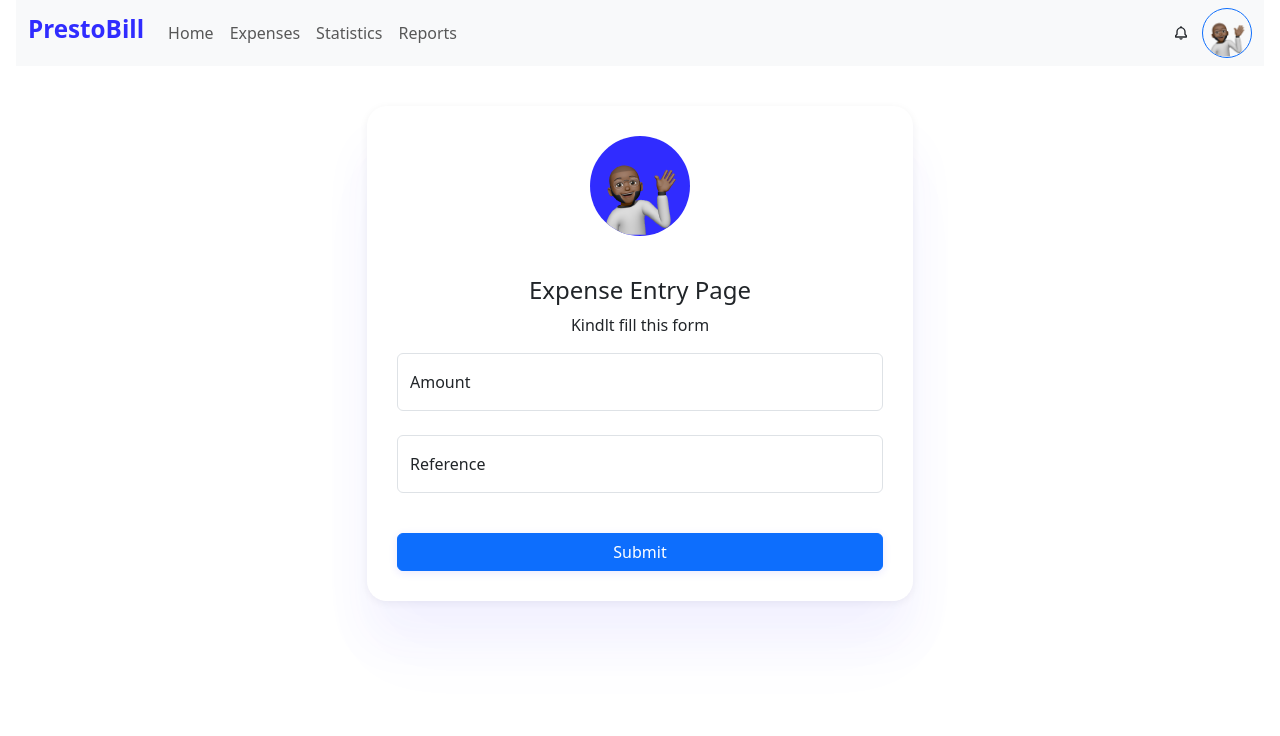
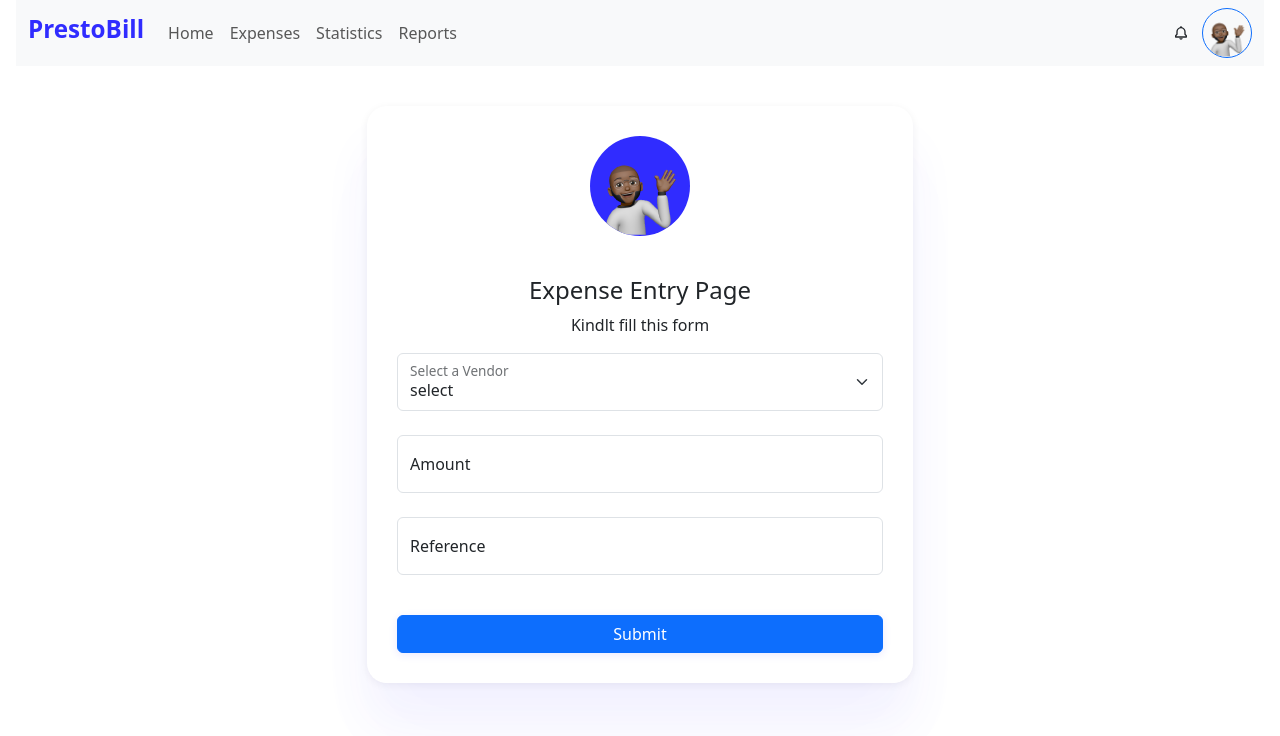
Before and after one commit to SoftLife0/PrestoBill, a React (Vite) app: page /addExpense in a window 1280 px wide. Shown: the top 736 px of the page. Built offline with nearby package versions, Linux system fonts and the light colour scheme.

Commit message:
making changes to form and connecting api

```diff
--- a/src/pages/AddExpenses.jsx
+++ b/src/pages/AddExpenses.jsx
@@ -24,9 +24,17 @@ function AddExpenses() {
                     <h4 style={{ textAlign: 'center', marginTop: '5vh' }}>Expense Entry Page</h4>
                     <p style={{ textAlign: 'center', width: '100%' }}>Kindlt fill this form </p>
 
-
+                    <FloatingLabel controlId="floatingSelect m-3" label="Select a Vendor">
+                      <Form.Select aria-label="Floating label select example">
+                        <option>select</option>
+                        <option value="1">Iklina</option>
+                        <option value="2">Mohammed</option>
+                        <option value="3">Kelewele</option>
+                      </Form.Select>
+                    </FloatingLabel>
+                    <br />
                     <FloatingLabel controlId="floatingPassword" label="Amount">
-                      <Form.Control type="number" placeholder="amount" />
+                      <Form.Control type="text" placeholder="amount" />
                     </FloatingLabel>
                     <br />
                     <FloatingLabel controlId="floatingPassword" label="Reference">
--- a/src/pages/Dashboard.jsx
+++ b/src/pages/Dashboard.jsx
@@ -18,9 +18,9 @@ function Dashboard() {
           <br />
 
           <div className="row">
-              <div className="col-md-8">
+              <div className="col-lg-8">
                   <div className="row">
-                      <div className="col-md-6">
+                      <div className="col-lg-6">
                       <Link to="#" style={{ textDecoration: 'none', color: 'black'}}>
                         <div data-aos="fade-up" className="card">
                             <h6>Deposit</h6>
@@ -32,7 +32,7 @@ function Dashboard() {
                       </Link>
                       </div>
 
-                      <div className="col-md-3 col-6">
+                      <div className="col-lg-3 col-6">
                         <Link to="/allBills" style={{ textDecoration: 'none', color: 'black'}}>
                           <div data-aos="fade-up" data-aos-delay="100" className="card">
                               <h6>Bills</h6>
@@ -44,7 +44,7 @@ function Dashboard() {
                         </Link>
                       </div>
 
-                      <div className="col-md-3 col-6">
+                      <div className="col-lg-3 col-6">
                         <Link to="/transaction" style={{ textDecoration: 'none', color: 'black'}}>
                           <div data-aos="fade-up" data-aos-delay="100" className="card">
                               <h6>Transactions</h6>
@@ -67,7 +67,7 @@ function Dashboard() {
               </div>
 
 
-              <div className="col-md-4">
+              <div className="col-lg-4">
                 <Chart />
               </div>
 
```
